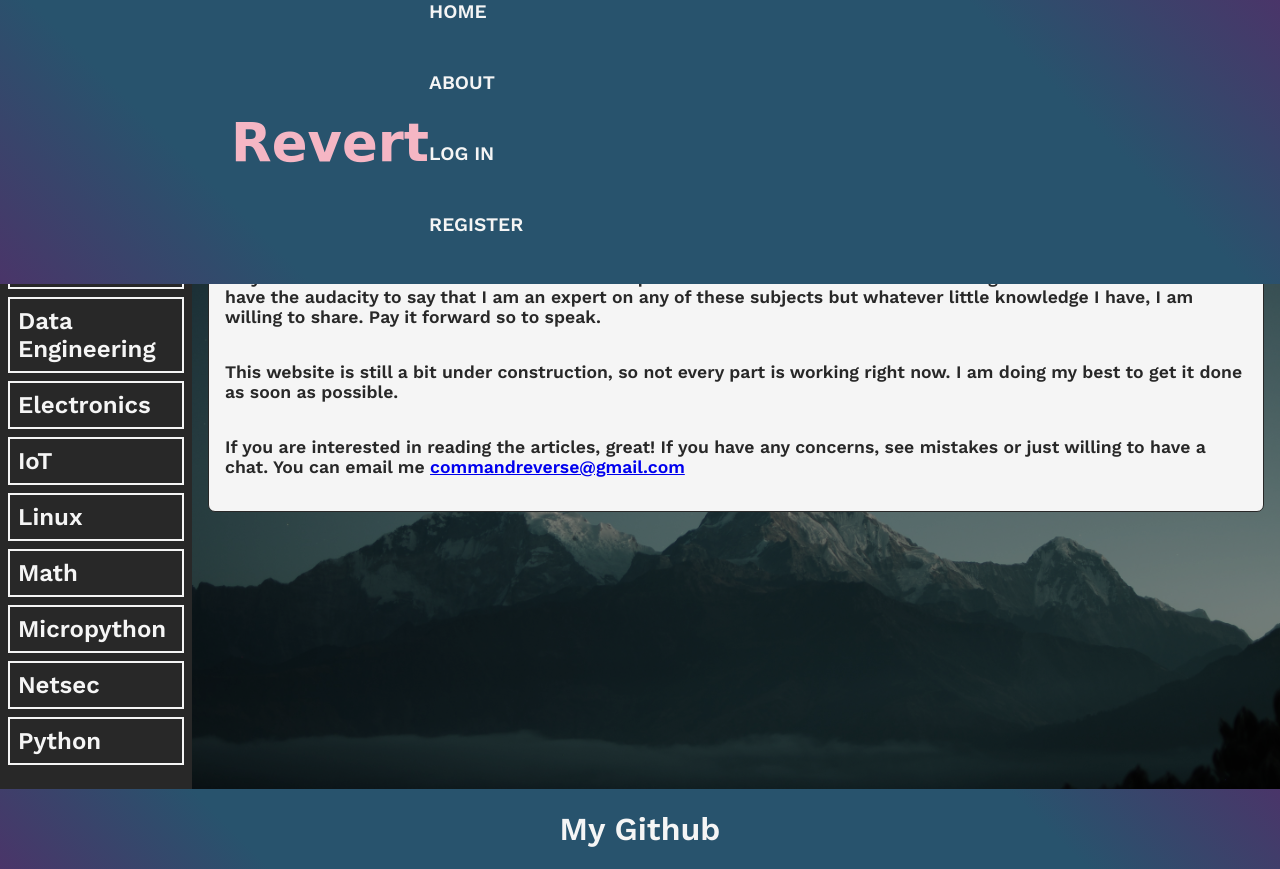
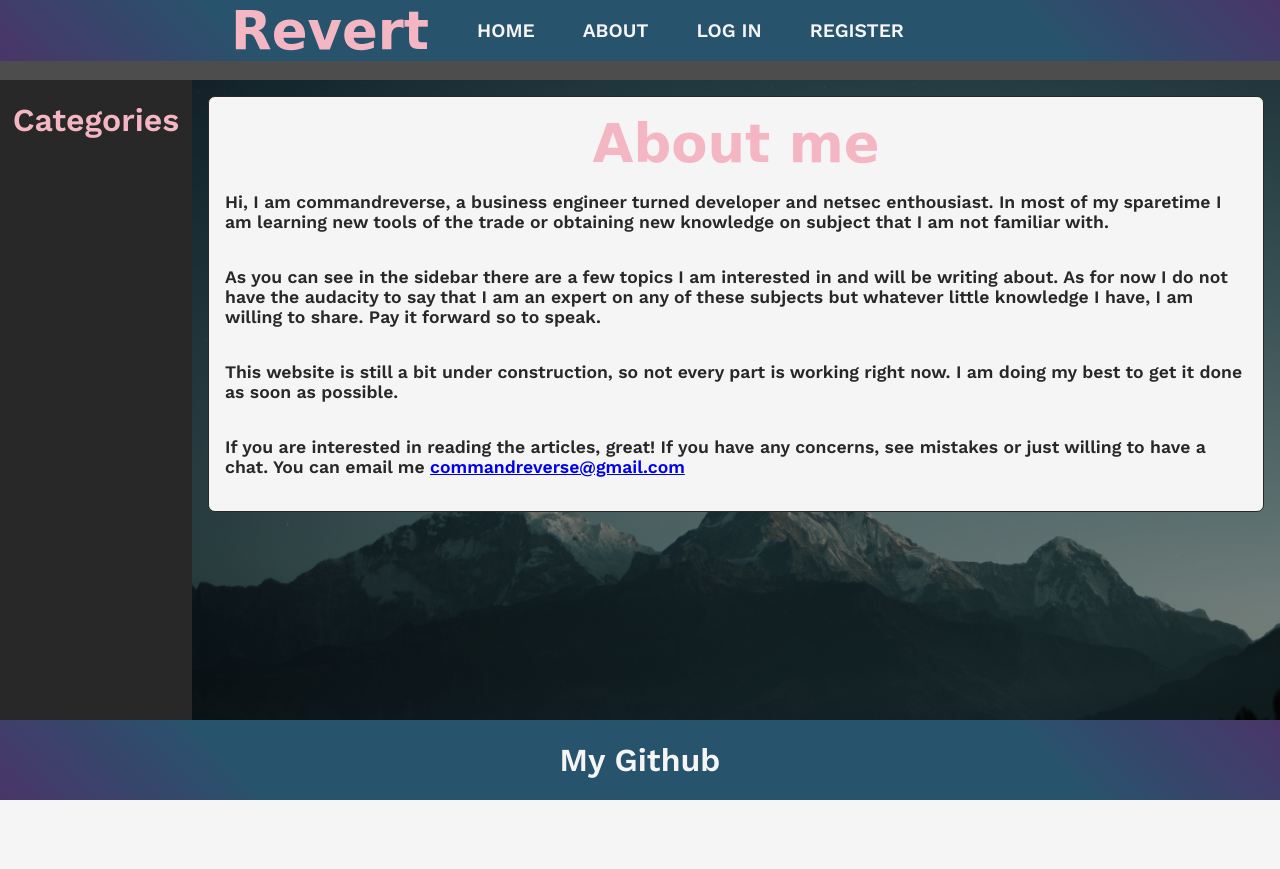
Before and after one commit to Sp00kyB00k/personal_blog, a Flask app: page /about in a window 1280 px wide. After the commit the page ends 800 px from the top, so only its background shows below. Run offline with Flask 2, Linux system fonts and the light colour scheme; parts of the project's set-up code (start-up, migrations or seed data) failed here and were passed over; some libraries are stand-ins or nearby versions; some web fonts are replaced.

Commit message:
fixed css mistakes, generalised navbar categories with context processor

```diff
--- a/personal_blog/models.py
+++ b/personal_blog/models.py
@@ -129,8 +129,8 @@
     @staticmethod
     def insert_categories():
         categories = ["Netsec", "Linux", "Python", "Algorithms",
-                      "Math", "Data Engineering", "Electronics",
-                      "C", "MicroPython", "IoT", "Webdevelopment"]
+                      "Math", "Docker", "Rust",
+                      "Azure", "Kubernetes", "HTML", "CSS"]
         for c in categories:
             cat = Category.query.filter_by(name=c).first()
             if cat is None:
@@ -139,7 +139,7 @@
         db.session.commit()
 
     def __repr__(self):
-        return "Category : {}".format(self.name)
+        return "{}".format(self.name)
 
 
 class User(UserMixin, db.Model):
--- a/personal_blog/static/style.css
+++ b/personal_blog/static/style.css
@@ -179,7 +179,7 @@
 .profile-img {
   border-radius: 50%;
   height: auto;
-  width: 50px;
+  width: 50px !important;
 }
 
 /* navigation styling */
@@ -197,15 +197,10 @@
 
 nav ul {
   display: flex;
-  flex-direction: column;
+  flex-direction: row;
   margin: 0;
   padding: 0;
   list-style: none;
-}
-
-nav li {
-  margin-bottom: 3em;
-  margin-left: 0;
 }
 
 nav a {
@@ -237,14 +232,6 @@
 
 nav a:hover::before {
   transform: scale(1, 1);
-}
-
-nav ul li ul {
-  display: none;
-}
-
-nav ul li ul li {
-  display: none;
 }
 
 /* form formatting */
@@ -393,6 +380,9 @@
     transform-origin: top;
     transition: transform 400ms ease-in-out;
   }
+  nav ul {
+    flex-direction: column;
+  }
 
   nav li {
     margin-bottom: 1em;
@@ -464,7 +454,7 @@
   }
 
   .card * {
-    width: 50%;
+    width: 80%;
   }
 
   .title {
@@ -533,4 +523,17 @@
     justify-content: flex;
     align-items: center;
   }
+
+  nav li {
+    margin-left: 3em;
+    margin-bottom: 0;
+  }
+
+  nav ul li ul {
+    display: none;
+  }
+
+  nav ul li ul li {
+    display: none;
+  }
 }
--- a/personal_blog/templates/base.html
+++ b/personal_blog/templates/base.html
@@ -56,65 +56,13 @@
           <li class="show-mobile">
             <a href="">Categories</a>
             <ul>
+              {% for category in categories%}
               <li>
                 <a
-                  href="{{ url_for('categories.filter_on_category', category='Algorithms') }}"
-                  >Algorithms</a
+                  href="{{ url_for('categories.filter_on_category', category=category) }}"
+                  >{{ category }}</a
                 >
-              </li>
-              <li>
-                <a
-                  href="{{ url_for('categories.filter_on_category', category='C') }}"
-                  >C</a
-                >
-              </li>
-              <li>
-                <a
-                  href="{{ url_for('categories.filter_on_category', category='Data Engineering') }}"
-                  >Data Engineering</a
-                >
-              </li>
-              <li>
-                <a
-                  href="{{ url_for('categories.filter_on_category', category='Electronics') }}"
-                  >Electronics</a
-                >
-              </li>
-              <li>
-                <a
-                  href="{{ url_for('categories.filter_on_category', category='IoT') }}"
-                  >IoT</a
-                >
-              </li>
-              <li>
-                <a
-                  href="{{ url_for('categories.filter_on_category', category='Linux') }}"
-                  >Linux</a
-                >
-              </li>
-              <li>
-                <a
-                  href="{{ url_for('categories.filter_on_category', category='Math') }}"
-                  >Math</a
-                >
-              </li>
-              <li>
-                <a
-                  href="{{ url_for('categories.filter_on_category', category='Micropython') }}"
-                  >Micropython</a
-                >
-              </li>
-              <li>
-                <a
-                  href="{{ url_for('categories.filter_on_category', category='Netsec') }}"
-                  >Netsec</a
-                >
-              </li>
-              <li>
-                <a
-                  href="{{ url_for('categories.filter_on_category', category='Python') }}"
-                  >Python</a
-                >
+                {% endfor %}
               </li>
             </ul>
           </li>
@@ -153,64 +101,13 @@
     <div class="sidebar show-desktop">
       <h1>Categories</h1>
       <ul class="sidebar-item">
+        {% for category in categories%}
         <li>
           <a
-            href="{{ url_for('categories.filter_on_category', category='Algorithms') }}"
-            >Algorithms</a
+            href="{{ url_for('categories.filter_on_category', category=category) }}"
+            >{{ category }}</a
           >
-        </li>
-        <li>
-          <a href="{{ url_for('categories.filter_on_category', category='C') }}"
-            >C</a
-          >
-        </li>
-        <li>
-          <a
-            href="{{ url_for('categories.filter_on_category', category='Data Engineering') }}"
-            >Data Engineering</a
-          >
-        </li>
-        <li>
-          <a
-            href="{{ url_for('categories.filter_on_category', category='Electronics') }}"
-            >Electronics</a
-          >
-        </li>
-        <li>
-          <a
-            href="{{ url_for('categories.filter_on_category', category='IoT') }}"
-            >IoT</a
-          >
-        </li>
-        <li>
-          <a
-            href="{{ url_for('categories.filter_on_category', category='Linux') }}"
-            >Linux</a
-          >
-        </li>
-        <li>
-          <a
-            href="{{ url_for('categories.filter_on_category', category='Math') }}"
-            >Math</a
-          >
-        </li>
-        <li>
-          <a
-            href="{{ url_for('categories.filter_on_category', category='Micropython') }}"
-            >Micropython</a
-          >
-        </li>
-        <li>
-          <a
-            href="{{ url_for('categories.filter_on_category', category='Netsec') }}"
-            >Netsec</a
-          >
-        </li>
-        <li>
-          <a
-            href="{{ url_for('categories.filter_on_category', category='Python') }}"
-            >Python</a
-          >
+          {% endfor %}
         </li>
       </ul>
     </div>
```
Also changed, not shown: 1 other file.
